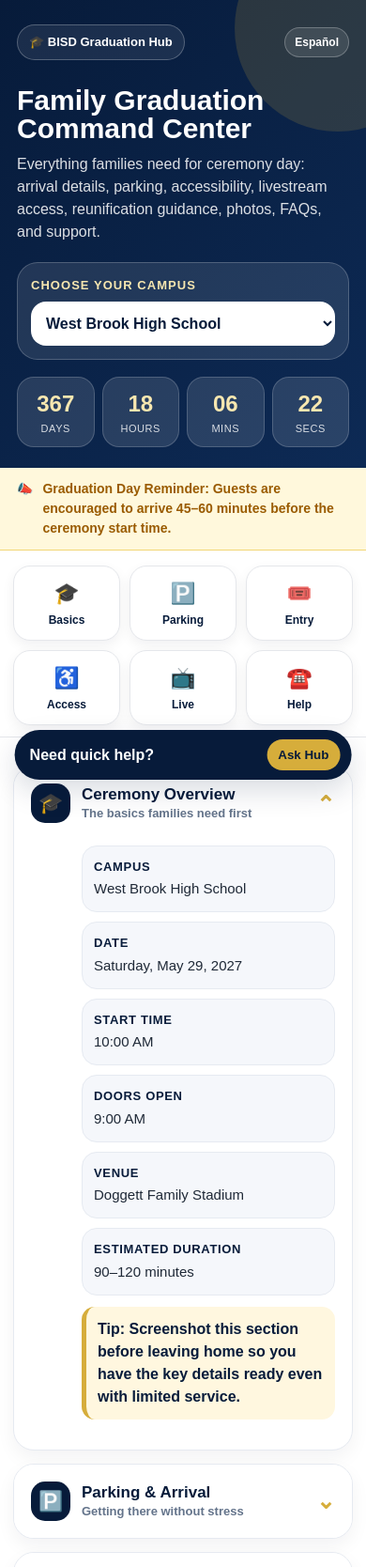
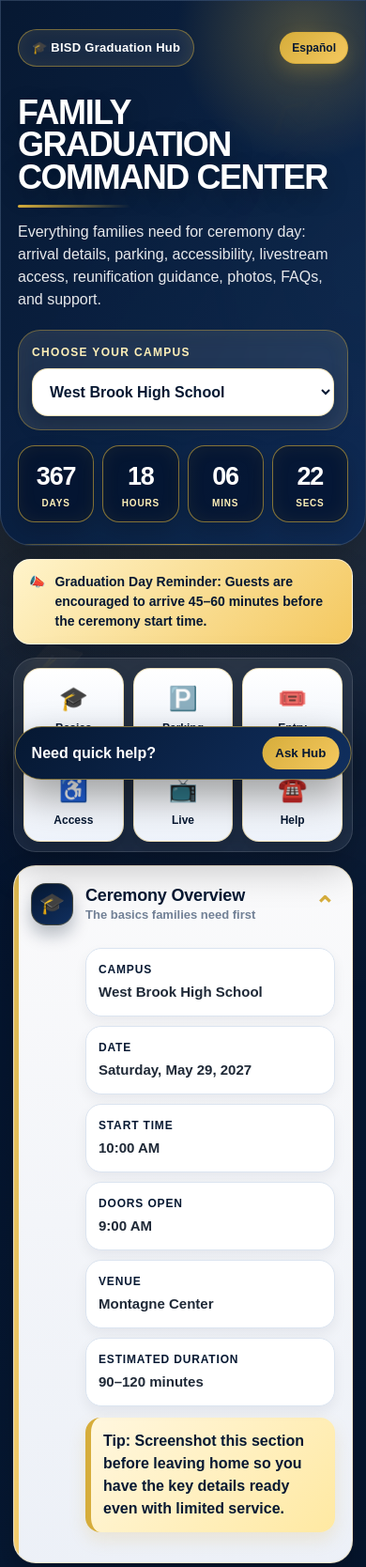
Before and after one commit to CaitlinDC01/bisd-grad-hub, a plain HTML site: page index.html in a window 390 px wide. Shown: the top 1668 px of the page at 94% size. Drawn offline with Linux system fonts and the light colour scheme.

Commit message:
Update index.html

```diff
--- a/index.html
+++ b/index.html
@@ -6,65 +6,106 @@
   <title>BISD Digital Family Graduation Hub</title>
   <style>
     :root {
-      --navy: #071b3a;
-      --navy-2: #0d2a55;
+      --navy: #061832;
+      --navy-2: #0b2348;
+      --navy-3: #102f5f;
       --gold: #d6ad3b;
-      --gold-light: #f7e7b0;
+      --gold-2: #f4c85f;
+      --gold-light: #fff0b8;
       --white: #ffffff;
-      --soft: #f5f7fb;
+      --soft: #eef3fb;
       --text: #1f2937;
-      --muted: #64748b;
+      --muted: #718096;
       --success: #176b4d;
       --warning: #9a5b00;
-      --shadow: 0 12px 30px rgba(7, 27, 58, 0.15);
-      --radius: 22px;
+      --shadow: 0 22px 48px rgba(0, 0, 0, 0.28);
+      --radius: 24px;
     }
 
-    * {
-      box-sizing: border-box;
-    }
+    * { box-sizing: border-box; }
 
-    html {
-      scroll-behavior: smooth;
-    }
+    html { scroll-behavior: smooth; }
 
     body {
       margin: 0;
       font-family: Arial, Helvetica, sans-serif;
-      background: var(--soft);
+      background:
+        radial-gradient(circle at top left, rgba(214,173,59,.24), transparent 28%),
+        radial-gradient(circle at 85% 15%, rgba(255,255,255,.09), transparent 22%),
+        linear-gradient(135deg, #031029 0%, var(--navy) 48%, #020916 100%);
       color: var(--text);
       line-height: 1.5;
+      min-height: 100vh;
     }
 
-    a {
-      color: inherit;
-      text-decoration: none;
+    body::before {
+      content: "";
+      position: fixed;
+      inset: 0;
+      pointer-events: none;
+      background-image:
+        linear-gradient(rgba(255,255,255,.035) 1px, transparent 1px),
+        linear-gradient(90deg, rgba(255,255,255,.035) 1px, transparent 1px);
+      background-size: 42px 42px;
+      mask-image: linear-gradient(to bottom, rgba(0,0,0,.55), transparent 72%);
     }
 
+    a { color: inherit; text-decoration: none; }
+
     .app-shell {
-      max-width: 980px;
+      max-width: 1080px;
       margin: 0 auto;
-      background: var(--white);
+      background: transparent;
       min-height: 100vh;
-      box-shadow: 0 0 40px rgba(0, 0, 0, 0.08);
+      box-shadow: none;
+      position: relative;
     }
 
+    .app-shell::before,
+    .app-shell::after {
+      content: "🎓";
+      position: fixed;
+      color: rgba(214, 173, 59, .18);
+      font-size: 58px;
+      z-index: 0;
+      pointer-events: none;
+    }
+
+    .app-shell::before { top: 76px; right: 8%; transform: rotate(18deg); }
+    .app-shell::after { bottom: 90px; left: 6%; transform: rotate(-16deg); }
+
     .hero {
-      background: linear-gradient(135deg, var(--navy), var(--navy-2));
+      background:
+        linear-gradient(120deg, rgba(6,24,50,.98), rgba(13,42,85,.94)),
+        radial-gradient(circle at right, rgba(214,173,59,.22), transparent 42%);
       color: var(--white);
-      padding: 26px 18px 22px;
+      padding: 30px 18px 24px;
       position: relative;
       overflow: hidden;
+      border: 1px solid rgba(255,255,255,.12);
+      border-radius: 0 0 34px 34px;
+      box-shadow: var(--shadow);
     }
 
     .hero::before {
       content: "";
       position: absolute;
-      inset: -80px -80px auto auto;
-      width: 220px;
-      height: 220px;
-      background: rgba(214, 173, 59, 0.16);
+      inset: -120px -90px auto auto;
+      width: 310px;
+      height: 310px;
+      background: radial-gradient(circle, rgba(214, 173, 59, 0.3), transparent 62%);
       border-radius: 50%;
+    }
+
+    .hero::after {
+      content: "";
+      position: absolute;
+      left: -30%;
+      bottom: 0;
+      width: 160%;
+      height: 1px;
+      background: linear-gradient(90deg, transparent, var(--gold), transparent);
+      opacity: .75;
     }
 
     .brand-row {
@@ -79,165 +120,216 @@
     .brand-badge {
       display: inline-flex;
       align-items: center;
-      gap: 8px;
-      padding: 8px 12px;
-      border: 1px solid rgba(255,255,255,.25);
-      background: rgba(255,255,255,.08);
+      gap: 9px;
+      padding: 9px 14px;
+      border: 1px solid rgba(214,173,59,.5);
+      background: rgba(255,255,255,.07);
       border-radius: 999px;
       font-size: 13px;
-      font-weight: 700;
+      font-weight: 900;
+      letter-spacing: .02em;
+      box-shadow: inset 0 0 18px rgba(214,173,59,.08);
     }
 
     .language-pill {
-      border: 1px solid rgba(255,255,255,.25);
-      background: rgba(255,255,255,.1);
-      color: var(--white);
-      padding: 8px 10px;
+      border: 1px solid rgba(214,173,59,.75);
+      background: linear-gradient(135deg, var(--gold), var(--gold-2));
+      color: var(--navy);
+      padding: 9px 12px;
       border-radius: 999px;
-      font-weight: 700;
+      font-weight: 900;
       font-size: 12px;
       cursor: pointer;
+      box-shadow: 0 8px 20px rgba(214, 173, 59, .2);
     }
 
     h1 {
-      font-size: clamp(30px, 7vw, 54px);
-      line-height: 1.02;
-      margin: 28px 0 10px;
-      max-width: 800px;
+      font-size: clamp(36px, 8vw, 72px);
+      line-height: .96;
+      margin: 32px 0 12px;
+      max-width: 850px;
       position: relative;
       z-index: 1;
+      letter-spacing: -.04em;
+      text-transform: uppercase;
+      text-shadow: 0 8px 24px rgba(0,0,0,.32);
     }
 
+    h1::first-line { color: var(--white); }
+
     .subhead {
-      color: rgba(255,255,255,.86);
+      color: rgba(255,255,255,.9);
       font-size: 16px;
-      max-width: 680px;
+      max-width: 720px;
       margin: 0 0 20px;
       position: relative;
       z-index: 1;
     }
 
+    .subhead::before {
+      content: "";
+      display: block;
+      width: 120px;
+      height: 3px;
+      background: linear-gradient(90deg, var(--gold), transparent);
+      border-radius: 999px;
+      margin-bottom: 14px;
+    }
+
     .campus-select-card {
-      background: rgba(255,255,255,.1);
-      border: 1px solid rgba(255,255,255,.2);
+      background: rgba(255,255,255,.09);
+      border: 1px solid rgba(214,173,59,.42);
       border-radius: var(--radius);
       padding: 14px;
-      margin: 18px 0;
+      margin: 20px 0 16px;
       position: relative;
       z-index: 1;
+      backdrop-filter: blur(10px);
+      box-shadow: inset 0 0 22px rgba(214,173,59,.06);
     }
 
     label {
       display: block;
-      font-size: 13px;
-      font-weight: 800;
+      font-size: 12px;
+      font-weight: 900;
       color: var(--gold-light);
       margin-bottom: 8px;
       text-transform: uppercase;
-      letter-spacing: .08em;
+      letter-spacing: .11em;
     }
 
     select {
       width: 100%;
-      padding: 14px 12px;
-      border-radius: 16px;
-      border: 0;
+      padding: 15px 14px;
+      border-radius: 17px;
+      border: 1px solid rgba(214,173,59,.35);
       font-size: 16px;
-      font-weight: 800;
+      font-weight: 900;
       background: var(--white);
       color: var(--navy);
+      box-shadow: 0 10px 22px rgba(0,0,0,.16);
     }
 
     .countdown-grid {
       display: grid;
       grid-template-columns: repeat(4, 1fr);
-      gap: 8px;
+      gap: 9px;
       margin-top: 16px;
       position: relative;
       z-index: 1;
     }
 
     .count-card {
-      background: rgba(255,255,255,.12);
-      border: 1px solid rgba(255,255,255,.18);
+      background: rgba(3,16,41,.66);
+      border: 1px solid rgba(214,173,59,.62);
       border-radius: 18px;
-      padding: 10px 6px;
+      padding: 12px 6px;
       text-align: center;
+      box-shadow: inset 0 0 20px rgba(214,173,59,.08), 0 10px 22px rgba(0,0,0,.16);
     }
 
     .count-number {
       display: block;
-      font-size: 24px;
+      font-size: 27px;
       font-weight: 900;
-      color: var(--gold-light);
+      color: var(--white);
+      letter-spacing: -.04em;
     }
 
     .count-label {
       display: block;
-      font-size: 11px;
-      color: rgba(255,255,255,.82);
+      font-size: 10px;
+      color: var(--gold-light);
       text-transform: uppercase;
-      letter-spacing: .05em;
+      letter-spacing: .08em;
+      font-weight: 900;
     }
 
     .alert-bar {
-      background: #fff8dc;
-      border-bottom: 1px solid #f2d675;
-      color: var(--warning);
-      padding: 12px 18px;
+      margin: 14px 14px 0;
+      background: linear-gradient(135deg, #fff4cb, #f4c85f);
+      border: 1px solid rgba(255,255,255,.55);
+      color: var(--navy);
+      padding: 13px 16px;
       font-size: 14px;
-      font-weight: 700;
+      font-weight: 900;
       display: flex;
       gap: 10px;
       align-items: flex-start;
+      border-radius: 18px;
+      box-shadow: 0 12px 28px rgba(0,0,0,.2);
+      position: relative;
+      z-index: 1;
     }
 
     .quick-actions {
-      padding: 16px 14px 12px;
+      margin: 14px;
+      padding: 10px;
       display: grid;
       grid-template-columns: repeat(3, 1fr);
       gap: 10px;
-      background: var(--white);
+      background: rgba(255,255,255,.08);
       position: sticky;
       top: 0;
       z-index: 5;
-      border-bottom: 1px solid #e5e7eb;
+      border: 1px solid rgba(255,255,255,.12);
+      border-radius: 24px;
+      backdrop-filter: blur(12px);
+      box-shadow: 0 18px 40px rgba(0,0,0,.22);
     }
 
     .quick-btn {
-      border: 1px solid #e5e7eb;
-      background: var(--white);
+      border: 1px solid rgba(214,173,59,.35);
+      background: linear-gradient(180deg, #ffffff, #eef3fb);
       border-radius: 18px;
-      padding: 12px 8px;
+      padding: 13px 8px;
       text-align: center;
-      box-shadow: 0 5px 14px rgba(15, 23, 42, 0.06);
-      font-weight: 800;
+      box-shadow: 0 9px 18px rgba(0,0,0,.14);
+      font-weight: 900;
       font-size: 12px;
       color: var(--navy);
+      transition: transform .18s ease, box-shadow .18s ease;
+    }
+
+    .quick-btn:hover, .quick-btn:focus {
+      transform: translateY(-2px);
+      box-shadow: 0 14px 24px rgba(0,0,0,.2);
     }
 
     .quick-btn span {
       display: block;
-      font-size: 22px;
-      margin-bottom: 3px;
+      font-size: 25px;
+      margin-bottom: 4px;
     }
 
     main {
-      padding: 16px 14px 90px;
+      padding: 0 14px 96px;
+      position: relative;
+      z-index: 1;
     }
 
     .section-card {
-      background: var(--white);
-      border: 1px solid #e6eaf1;
+      background: linear-gradient(180deg, rgba(255,255,255,.98), rgba(241,245,251,.98));
+      border: 1px solid rgba(214,173,59,.25);
       border-radius: var(--radius);
       margin: 14px 0;
       overflow: hidden;
-      box-shadow: 0 8px 20px rgba(15, 23, 42, 0.05);
+      box-shadow: 0 16px 32px rgba(0,0,0,.22);
+      position: relative;
+    }
+
+    .section-card::before {
+      content: "";
+      position: absolute;
+      inset: 0 auto 0 0;
+      width: 5px;
+      background: linear-gradient(var(--gold), var(--gold-2));
+      opacity: .9;
     }
 
     .section-toggle {
       width: 100%;
-      background: var(--white);
+      background: transparent;
       border: 0;
       padding: 18px;
       display: flex;
@@ -250,55 +342,54 @@
 
     .section-title {
       display: flex;
-      gap: 12px;
+      gap: 13px;
       align-items: center;
     }
 
     .icon-circle {
-      width: 42px;
-      height: 42px;
-      border-radius: 15px;
+      width: 45px;
+      height: 45px;
+      border-radius: 16px;
       display: grid;
       place-items: center;
-      background: var(--navy);
+      background: linear-gradient(145deg, var(--navy), var(--navy-3));
       color: var(--gold-light);
-      font-size: 21px;
+      font-size: 22px;
       flex: 0 0 auto;
+      box-shadow: 0 10px 18px rgba(6,24,50,.28);
+      border: 1px solid rgba(214,173,59,.28);
     }
 
     .section-title h2 {
       margin: 0;
-      font-size: 17px;
+      font-size: 18px;
       color: var(--navy);
+      letter-spacing: -.01em;
     }
 
     .section-title p {
       margin: 2px 0 0;
       font-size: 13px;
       color: var(--muted);
-      font-weight: 600;
+      font-weight: 700;
     }
 
     .chevron {
       color: var(--gold);
       font-weight: 900;
-      font-size: 24px;
+      font-size: 26px;
       transition: transform .2s ease;
     }
 
-    .section-card.open .chevron {
-      transform: rotate(180deg);
-    }
+    .section-card.open .chevron { transform: rotate(180deg); }
 
     .section-content {
       display: none;
-      padding: 0 18px 20px 72px;
+      padding: 0 18px 20px 76px;
       animation: fadeIn .22s ease;
     }
 
-    .section-card.open .section-content {
-      display: block;
-    }
+    .section-card.open .section-content { display: block; }
 
     @keyframes fadeIn {
       from { opacity: 0; transform: translateY(-4px); }
@@ -312,49 +403,57 @@
     }
 
     .info-tile {
-      background: var(--soft);
-      border-radius: 16px;
-      padding: 12px;
-      border: 1px solid #e6eaf1;
+      background: #ffffff;
+      border-radius: 17px;
+      padding: 13px;
+      border: 1px solid #dbe4f0;
+      box-shadow: 0 6px 14px rgba(15,23,42,.06);
     }
 
     .info-tile strong {
       display: block;
       color: var(--navy);
-      font-size: 13px;
+      font-size: 12px;
       text-transform: uppercase;
-      letter-spacing: .05em;
-      margin-bottom: 2px;
+      letter-spacing: .07em;
+      margin-bottom: 3px;
     }
 
     .info-tile span, .info-tile p {
       font-size: 15px;
       margin: 0;
       color: var(--text);
+      font-weight: 650;
     }
 
     .map-placeholder {
-      min-height: 210px;
-      border-radius: 18px;
-      background: linear-gradient(135deg, #e9eef8, #ffffff);
-      border: 2px dashed #b9c2d0;
+      min-height: 220px;
+      border-radius: 20px;
+      background:
+        linear-gradient(135deg, rgba(6,24,50,.88), rgba(16,47,95,.82)),
+        radial-gradient(circle at 20% 20%, rgba(214,173,59,.25), transparent 30%);
+      border: 1px solid rgba(214,173,59,.7);
       display: grid;
       place-items: center;
       text-align: center;
-      color: var(--navy);
+      color: var(--white);
       padding: 18px;
       margin: 12px 0;
-      font-weight: 800;
+      font-weight: 900;
+      box-shadow: inset 0 0 24px rgba(214,173,59,.08), 0 12px 24px rgba(0,0,0,.18);
     }
 
+    .map-placeholder small { color: var(--gold-light); margin-top: 8px; display: block; }
+
     .gold-callout {
-      background: #fff7df;
-      border-left: 5px solid var(--gold);
-      border-radius: 14px;
-      padding: 12px;
+      background: linear-gradient(135deg, #fff7df, #ffe9a2);
+      border-left: 6px solid var(--gold);
+      border-radius: 16px;
+      padding: 13px;
       color: var(--navy);
-      font-weight: 700;
+      font-weight: 800;
       margin: 12px 0;
+      box-shadow: 0 8px 18px rgba(214,173,59,.18);
     }
 
     .button-row {
@@ -367,26 +466,28 @@
     .primary-btn, .secondary-btn {
       display: block;
       text-align: center;
-      border-radius: 16px;
-      padding: 13px 14px;
+      border-radius: 17px;
+      padding: 14px;
       font-weight: 900;
       border: 0;
       cursor: pointer;
+      box-shadow: 0 10px 18px rgba(0,0,0,.16);
     }
 
     .primary-btn {
-      background: var(--navy);
+      background: linear-gradient(135deg, var(--navy), var(--navy-3));
       color: var(--white);
+      border: 1px solid rgba(214,173,59,.35);
     }
 
     .secondary-btn {
-      background: var(--gold);
+      background: linear-gradient(135deg, var(--gold), var(--gold-2));
       color: var(--navy);
     }
 
     .faq-item {
       border-bottom: 1px solid #e6eaf1;
-      padding: 12px 0;
+      padding: 13px 0;
     }
 
     .faq-item:last-child { border-bottom: 0; }
@@ -395,22 +496,18 @@
       display: block;
       color: var(--navy);
       margin-bottom: 4px;
+      font-size: 15px;
     }
 
     .faq-item p {
       margin: 0;
       color: var(--muted);
       font-size: 14px;
+      font-weight: 650;
     }
 
-    .program-list {
-      margin: 0;
-      padding-left: 18px;
-    }
-
-    .program-list li {
-      margin-bottom: 8px;
-    }
+    .program-list { margin: 0; padding-left: 18px; }
+    .program-list li { margin-bottom: 8px; font-weight: 650; }
 
     .hashtag-grid {
       display: flex;
@@ -420,12 +517,13 @@
     }
 
     .hashtag {
-      background: var(--navy);
+      background: linear-gradient(135deg, var(--navy), var(--navy-3));
       color: var(--white);
       border-radius: 999px;
-      padding: 8px 10px;
-      font-weight: 800;
+      padding: 9px 11px;
+      font-weight: 900;
       font-size: 13px;
+      border: 1px solid rgba(214,173,59,.45);
     }
 
     .spotlight-scroll {
@@ -440,22 +538,24 @@
 
     .spotlight-card {
       scroll-snap-align: start;
-      background: var(--soft);
-      border: 1px solid #e6eaf1;
-      border-radius: 18px;
-      padding: 14px;
+      background: #ffffff;
+      border: 1px solid #dbe4f0;
+      border-radius: 20px;
+      padding: 15px;
+      box-shadow: 0 8px 18px rgba(15,23,42,.08);
     }
 
     .avatar {
-      width: 54px;
-      height: 54px;
+      width: 56px;
+      height: 56px;
       border-radius: 50%;
-      background: var(--navy);
+      background: linear-gradient(135deg, var(--navy), var(--navy-3));
       color: var(--gold-light);
       display: grid;
       place-items: center;
       font-weight: 900;
       margin-bottom: 8px;
+      border: 2px solid var(--gold);
     }
 
     .bottom-help {
@@ -463,25 +563,26 @@
       left: 50%;
       transform: translateX(-50%);
       bottom: 14px;
-      width: min(92%, 520px);
-      background: var(--navy);
+      width: min(92%, 560px);
+      background: linear-gradient(135deg, var(--navy), var(--navy-3));
       color: var(--white);
       border-radius: 999px;
-      box-shadow: var(--shadow);
+      box-shadow: 0 18px 42px rgba(0,0,0,.38);
       display: flex;
       justify-content: space-between;
       align-items: center;
-      padding: 10px 12px 10px 16px;
+      padding: 10px 12px 10px 17px;
       z-index: 20;
-      font-weight: 800;
+      font-weight: 900;
+      border: 1px solid rgba(214,173,59,.58);
     }
 
     .bottom-help button {
-      background: var(--gold);
+      background: linear-gradient(135deg, var(--gold), var(--gold-2));
       color: var(--navy);
       border: 0;
       border-radius: 999px;
-      padding: 9px 12px;
+      padding: 10px 14px;
       font-weight: 900;
       cursor: pointer;
     }
@@ -489,24 +590,24 @@
     .modal-backdrop {
       position: fixed;
       inset: 0;
-      background: rgba(7, 27, 58, .72);
+      background: rgba(3, 16, 41, .82);
       display: none;
       align-items: flex-end;
       justify-content: center;
       z-index: 50;
       padding: 12px;
+      backdrop-filter: blur(6px);
     }
 
-    .modal-backdrop.show {
-      display: flex;
-    }
+    .modal-backdrop.show { display: flex; }
 
     .modal {
       width: min(100%, 560px);
-      background: var(--white);
-      border-radius: 26px;
+      background: linear-gradient(180deg, #ffffff, #eef3fb);
+      border-radius: 28px;
       padding: 20px;
       box-shadow: var(--shadow);
+      border: 1px solid rgba(214,173,59,.35);
     }
 
     .modal h3 {
@@ -515,9 +616,7 @@
       font-size: 24px;
     }
 
-    .modal p {
-      color: var(--muted);
-    }
+    .modal p { color: var(--muted); font-weight: 650; }
 
     .chat-options {
       display: grid;
@@ -526,54 +625,73 @@
     }
 
     .chat-options button {
-      background: var(--soft);
+      background: #ffffff;
       border: 1px solid #d9e0ec;
-      border-radius: 14px;
-      padding: 11px;
+      border-radius: 15px;
+      padding: 12px;
       text-align: left;
-      font-weight: 800;
+      font-weight: 900;
       color: var(--navy);
       cursor: pointer;
+      box-shadow: 0 6px 14px rgba(15,23,42,.06);
     }
 
     .chat-answer {
-      background: #fff7df;
-      border-radius: 16px;
-      padding: 12px;
+      background: linear-gradient(135deg, #fff7df, #ffe9a2);
+      border-radius: 17px;
+      padding: 13px;
       min-height: 64px;
       color: var(--navy);
-      font-weight: 700;
+      font-weight: 800;
     }
 
     .close-modal {
       width: 100%;
       margin-top: 12px;
-      background: var(--navy);
+      background: linear-gradient(135deg, var(--navy), var(--navy-3));
       color: var(--white);
       border: 0;
-      padding: 13px;
-      border-radius: 16px;
+      padding: 14px;
+      border-radius: 17px;
       font-weight: 900;
       cursor: pointer;
     }
 
     footer {
       text-align: center;
-      padding: 24px 18px 110px;
-      color: var(--muted);
-      background: var(--soft);
+      margin: 18px 14px 0;
+      padding: 26px 18px 112px;
+      color: rgba(255,255,255,.78);
+      background: rgba(255,255,255,.07);
+      border: 1px solid rgba(255,255,255,.12);
+      border-radius: 24px 24px 0 0;
       font-size: 13px;
+      position: relative;
+      z-index: 1;
     }
 
+    footer strong { color: var(--gold-light); }
+
     @media (min-width: 720px) {
-      .hero { padding: 42px 44px 36px; }
-      .quick-actions { grid-template-columns: repeat(6, 1fr); padding: 18px 44px; }
-      main { padding: 22px 44px 90px; }
-      .section-content { padding-left: 86px; }
+      .hero {
+        padding: 48px 52px 42px;
+        margin: 22px 22px 0;
+        border-radius: 36px;
+      }
+
+      .brand-badge { font-size: 14px; }
+      .subhead { font-size: 18px; }
+      .campus-select-card { max-width: 620px; }
+      .countdown-grid { max-width: 620px; }
+      .alert-bar { margin: 18px 22px 0; }
+      .quick-actions { grid-template-columns: repeat(6, 1fr); margin: 18px 22px; padding: 12px; }
+      main { padding: 0 22px 100px; }
+      .section-content { padding-left: 88px; }
       .info-grid { grid-template-columns: repeat(2, 1fr); }
       .button-row { grid-template-columns: repeat(2, 1fr); }
       .spotlight-scroll { grid-auto-columns: 33%; }
       .modal-backdrop { align-items: center; }
+      footer { margin: 22px 22px 0; }
     }
   </style>
 </head>
@@ -630,7 +748,7 @@
             <div class="info-tile"><strong>Date</strong><span id="gradDate">Saturday, May 29, 2027</span></div>
             <div class="info-tile"><strong>Start Time</strong><span id="startTime">10:00 AM</span></div>
             <div class="info-tile"><strong>Doors Open</strong><span id="doorsOpen">9:00 AM</span></div>
-            <div class="info-tile"><strong>Venue</strong><span id="venueName">Doggett Family Stadium</span></div>
+            <div class="info-tile"><strong>Venue</strong><span id="venueName">Montagne Center</span></div>
             <div class="info-tile"><strong>Estimated Duration</strong><span>90–120 minutes</span></div>
           </div>
           <div class="gold-callout">Tip: Screenshot this section before leaving home so you have the key details ready even with limited service.</div>
```
